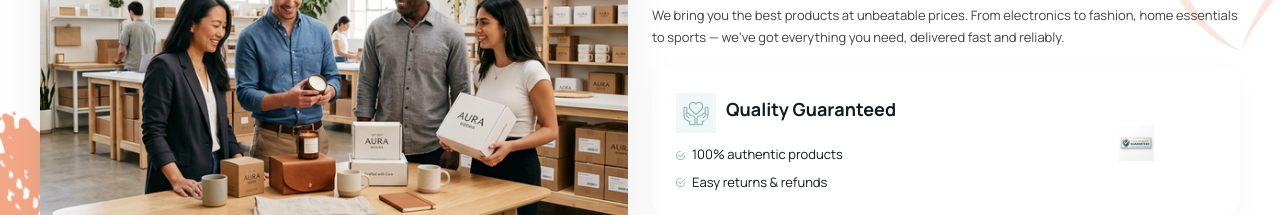
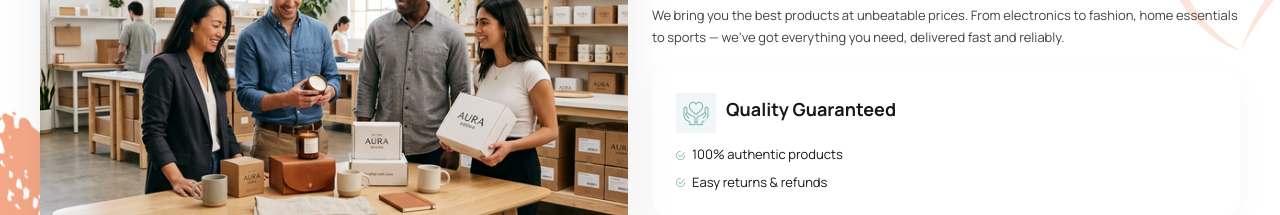
Before and after one commit to kaifsherdi1/lets_shop, a React (Vite) app in the folder frontend-user/: page / in a window 1280 px wide. Shown: the part 1100-1315 px from the top of the page. Built offline with nearby package versions, Linux system fonts and the light colour scheme; no server answers.

Commit message:
removed badage image from about section

```diff
--- a/frontend-user/src/components/home/AboutSection.jsx
+++ b/frontend-user/src/components/home/AboutSection.jsx
@@ -5,7 +5,6 @@ import aboutImg from '../../assets/images/about-img.png';
 import aboutVector1 from '../../assets/images/about-img-vector-1.svg';
 import aboutVector2 from '../../assets/images/about-img-vector-2.svg';
 import aboutBgVector from '../../assets/images/about-vector-1.png';
-import qualityBadge from '../../assets/images/quality-badge.png';
 
 export default function AboutSection() {
   return (
@@ -48,9 +47,6 @@ export default function AboutSection() {
                     <li>Easy returns & refunds</li>
                   </ul>
                 </div>
-                <div className="block-right d-none d-sm-block" style={{ flex: '0 0 160px', height: 'auto', display: 'flex', alignItems: 'center' }}>
-                  <img src={qualityBadge} alt="Quality Guarantee" style={{ borderRadius: '8px', width: '100%', height: 'auto', objectFit: 'contain' }} />
-                </div>
               </div>
 
               <div className="ul-about-bottom" style={{ marginTop: '32px', display: 'flex', gap: '24px', flexWrap: 'wrap', alignItems: 'center' }}>
```
